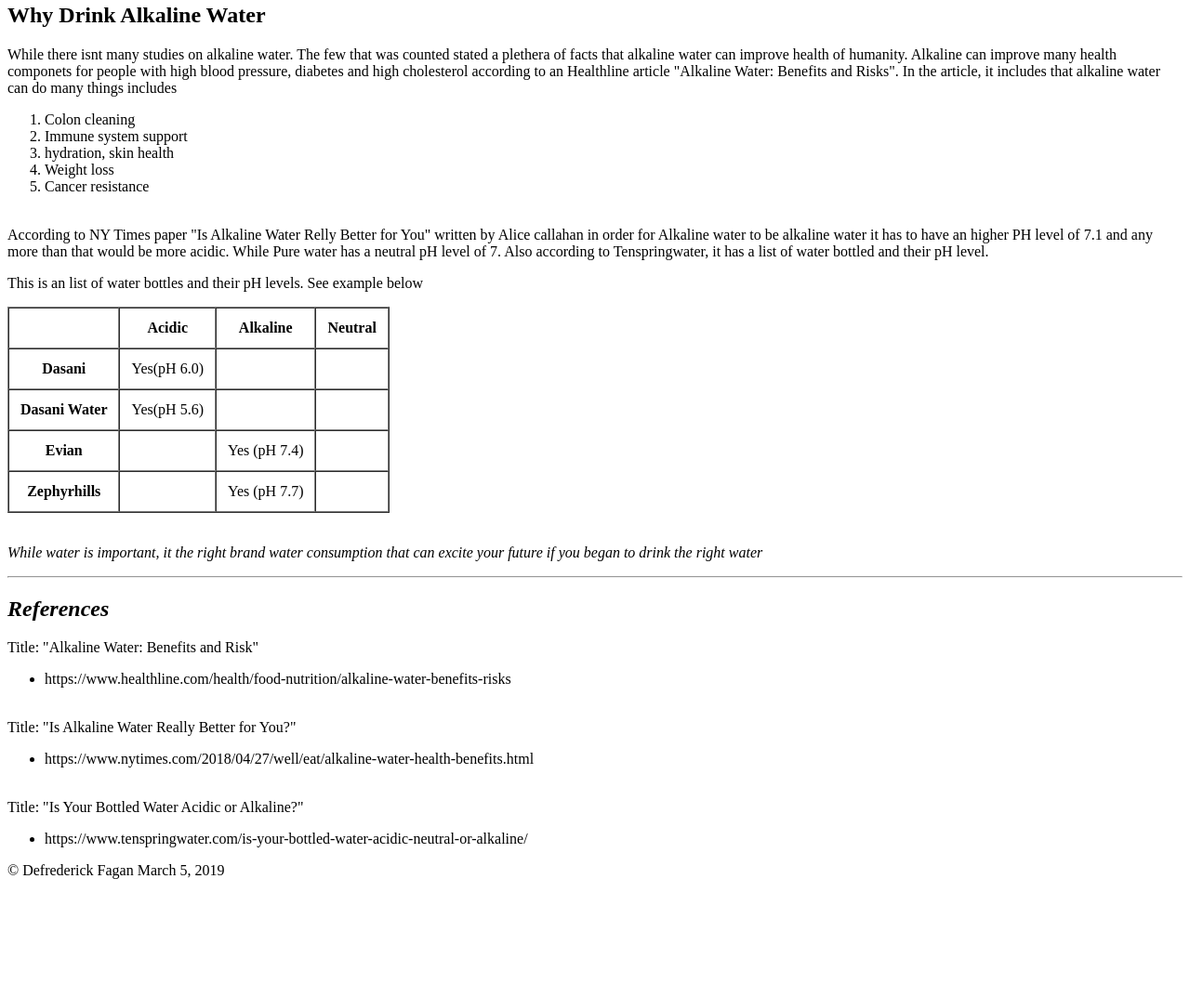
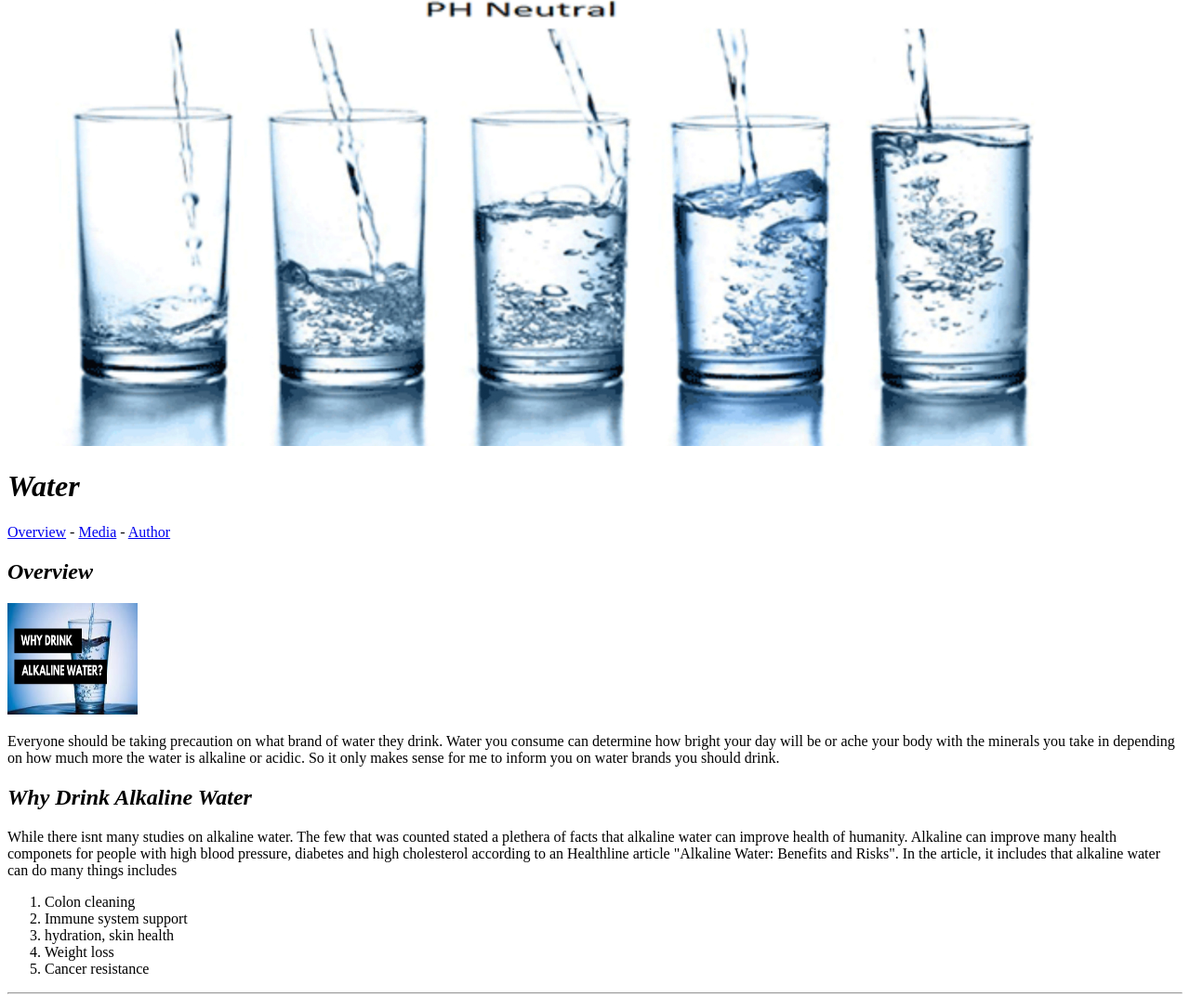
Before and after one commit to Dedefagan/lis2360_webdevelopment, a plain HTML site: page lesson4_assignment/index.html in a window 1280 px wide. Shown: the part 180-1253 px from the top of the page at 93% size. Before the commit the page ends 1142 px from the top, so only its background shows below. Drawn offline with Linux system fonts and the light colour scheme.

Commit message:
first commit for lesson 4

```diff
--- a/lesson4_assignment/index.html
+++ b/lesson4_assignment/index.html
@@ -8,81 +8,40 @@
       <meta name="description" content = "Drinking Water">
       <meta name= "keywords" content = "Alkaline, Acidic, Water">
       <meta name= "author" content = "Defrederick Fagan"
+      <!--Defrederick Fagan March 5th -->
 
 </head>
 
 <body>
-<h1>Your Skin Care Routine</h1>
+<img src="images/alkaline-water-title.jpg" width="1174px" height="652px" alt="PH level Table">
+<h1><em>Water</em></h1>
+<p>
+    <a href="index.html">Overview</a>
+     -
+    <a href="media.html">Media</a>
+     -
+    <a href="author.html">Author</a>
+
+</p>
+
 <h2><em>Overview</em></h2>
+
+<img src="images/why.drink.alkaline.jpg" width="140" height="120" alt="Why drink alkaline water">
 
         <p> Everyone should be taking precaution on what brand of water they drink. Water you consume can determine how bright your day will be or ache your body with the minerals you take in depending on how much more the water is alkaline or acidic. So it only makes sense for me to inform you on water brands you should drink. </p>
 
-<h2>Why Drink Alkaline Water</h2>
+
+
+<h2><em>Why Drink Alkaline Water</em></h2>
 
         <p>While there isnt many studies on alkaline water. The few that was counted stated a plethera of facts that alkaline water can improve health of humanity. Alkaline can improve many health componets for people with high blood pressure, diabetes and high cholesterol according to an Healthline article "Alkaline Water: Benefits and Risks". In the article, it includes that alkaline water can do many things includes <ol> <li> Colon cleaning</li> <li> Immune system support</li> <li> hydration, skin health</li> <li> Weight loss</li> <li> Cancer resistance</li></ol> </p>
 
-        <p><br> According to NY Times paper "Is Alkaline Water Relly Better for You" written by Alice callahan in order for Alkaline water to be alkaline water it has to have an higher PH level of 7.1 and any more than that would be more acidic. While Pure water has a neutral pH level of 7. Also according to Tenspringwater, it has a list of water bottled and their pH level.   </p>
+
+<hr>
+
+    <p> <a rel="license" href="http://creativecommons.org/licenses/by/4.0/"><img alt="Creative Commons License" style="border-width:0" src="https://i.creativecommons.org/l/by/4.0/88x31.png" /></a><em> <a href="mailto:df16f@my.fsu.edu"> Defrederick Fagan</a> </em> March 5, 2019</p>
 
 
 
-
-        <p>This is an list of water bottles and their pH levels. See example below
-         </p>
-<table border ="1" cellpadding ="12" cellspacing="0">
-        <tr>
-            <th>&nbsp;</th>
-            <th>Acidic</th>
-            <th>Alkaline</th>
-            <th>Neutral</th>
-        </tr>
-
-        <tr>
-            <th>Dasani</th>
-            <td>Yes(pH 6.0)</td>
-            <td>&nbsp;</td>
-            <td>&nbsp;</td>
-        </tr>
-        <tr>
-            <th> Dasani Water</th>
-            <td> Yes(pH 5.6)</td>
-            <td> &nbsp;</td>
-            <td> &nbsp;</td>
-        </tr>
-        <tr>
-            <th> Evian</th>
-            <td> &nbsp;</td>
-            <td> Yes (pH 7.4)</td>
-            <td> &nbsp; </td>
-         </tr>
-         <tr>
-             <th> Zephyrhills</th>
-             <td> &nbsp;</td>
-             <td> Yes (pH 7.7)</td>
-             <td> &nbsp;</td>
-         </tr>
-
-</table>
-    <p><br><em>While water is important, it the right brand water consumption that can excite your future if you began to drink the right water </em></p>
-<hr>
-<h2><em>References</em></h2>
-    <p>Title: "Alkaline Water: Benefits and Risk" <br>
-        <ul>
-            <li> https://www.healthline.com/health/food-nutrition/alkaline-water-benefits-risks</li>
-        </ul>
-    </p>
-
-    <p><br>Title: "Is Alkaline Water Really Better for You?"
-        <ul>
-            <li> https://www.nytimes.com/2018/04/27/well/eat/alkaline-water-health-benefits.html</li>
-        </ul>
-    </p>
-
-    <p><br>Title: "Is Your Bottled Water Acidic or Alkaline?"
-        <ul>
-            <li>https://www.tenspringwater.com/is-your-bottled-water-acidic-neutral-or-alkaline/</li>
-        </ul>
-    </p>
-    <p>&copy; Defrederick Fagan March 5, 2019</p>
-
 </body>
 </html>
```
Also changed, not shown: lesson4_assignment/author.html (added, +40 -0 lines), lesson4_assignment/media.html (added, +100 -0 lines), lesson4_assignment/images/alkaline-water-title.jpg (added), lesson4_assignment/images/imgn_4825.jpg (added), lesson4_assignment/images/why.drink.alkaline.jpg (added), 1 other file.
